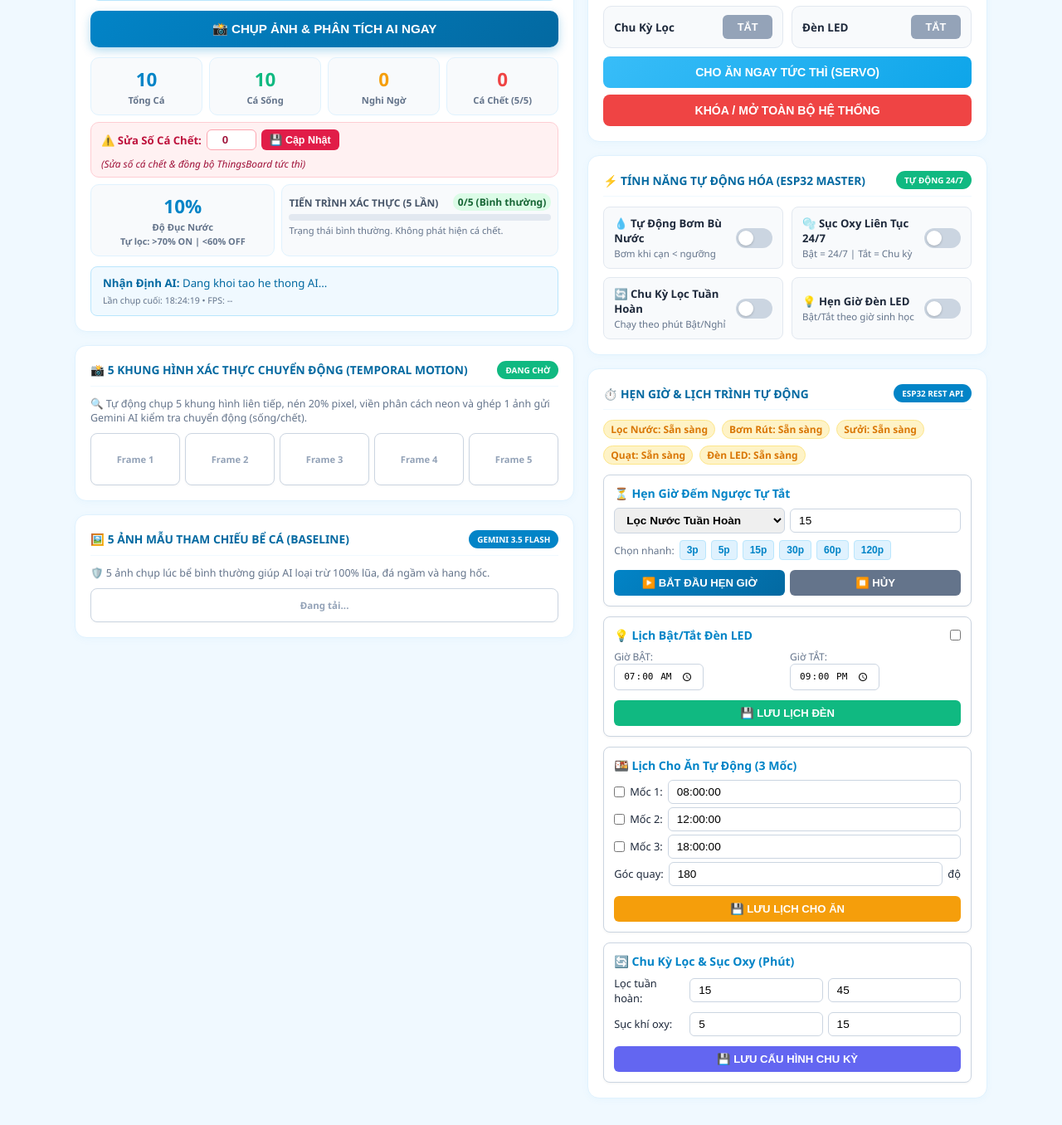
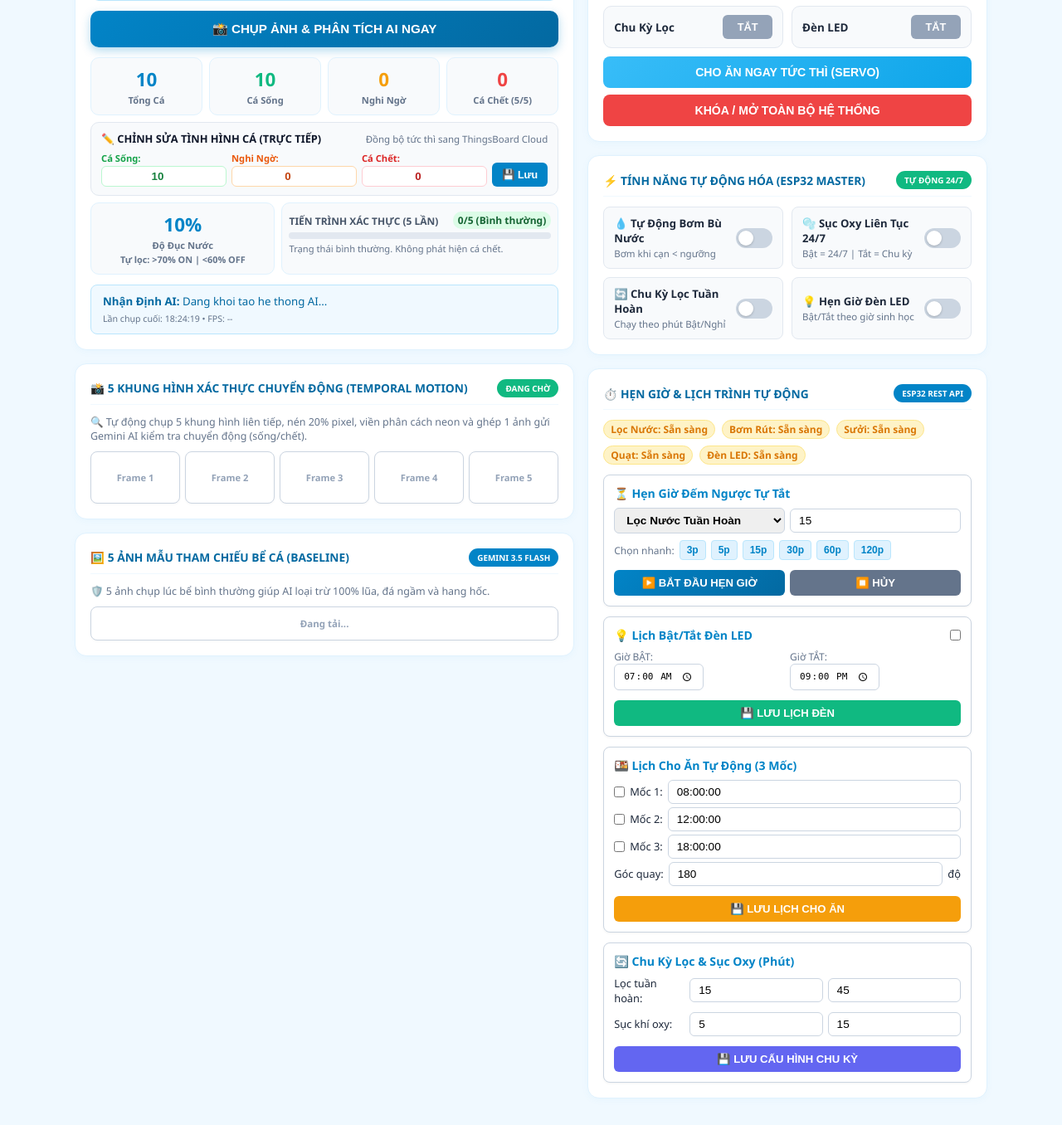
Before and after one commit to talkwitht21-stack/HE_THONG_BE_CA_SIC, a Flask app: page / in a window 1280 px wide. Shown: the part 712-2068 px from the top of the page at 83% size. Run offline with Flask 3, Linux system fonts and the light colour scheme; data that the repository does not hold is empty.

Commit message:
feat(ui): nang cap thanh chinh sua tinh hinh ca (Song, Nghi Ngo, Chet) truc tiep tren man hinh chinh va tu dong xoa so ca nghi ngo khi da xac nhan chet

```diff
--- a/Python_Server/run_server.py
+++ b/Python_Server/run_server.py
@@ -199,13 +199,16 @@ def main():
                         shared_state["confirmed_dead_fish"] = confirmed_dead
 
                         if confirmed_dead > 0:
+                            shared_state["confirmed_dead_fish"] = confirmed_dead
+                            shared_state["suspected_dead_fish"] = 0 # XÓA NGHI NGỜ KHI ĐÃ XÁC NHẬN CHẾT
                             shared_state["verify_progress"] = f"5/5 (Xác nhận {confirmed_dead} cá chết)"
-                            print(f"[AI MOTION CONFIRMED] XAC NHAN 100% CO {confirmed_dead} CA CHET QUA 5 KHUNG HINH!")
+                            print(f"[AI MOTION CONFIRMED] XAC NHAN 100% CO {confirmed_dead} CA CHET QUA 5 KHUNG HINH (DA XOA NGHI NGO)!")
                             if telegram_bot and telegram_bot.enabled:
                                 telegram_bot.check_and_send_alert(motion_res)
                         else:
+                            shared_state["confirmed_dead_fish"] = 0
+                            shared_state["suspected_dead_fish"] = 0 # XÓA NGHI NGỜ KHI CÁ BƠI LẠI
                             shared_state["verify_progress"] = "0/5 (An toàn - Cá đã cử động qua 5 frames)"
-                            shared_state["suspected_dead_fish"] = 0
                             print("[AI MOTION SAFE] Ca da cu dong/boi loi qua 5 frames -> Xac nhan ca song khoe!")
 
                         # Đồng bộ ThingsBoard
--- a/Python_Server/web/app.py
+++ b/Python_Server/web/app.py
@@ -73,52 +73,73 @@ def create_app(video_stream, gemini_ai, esp32_client, shared_state, config_mgr=N
             "timestamp": time.time()
         })
 
+    @app.route("/api/update_fish_status", methods=["POST"])
     @app.route("/api/update_dead_fish", methods=["POST"])
-    def api_update_dead_fish():
+    def api_update_fish_status():
         data = request.get_json() or {}
-        if "dead_fish" in data:
-            try:
-                new_dead = max(0, int(data["dead_fish"]))
-                shared_state["confirmed_dead_fish"] = new_dead
-                shared_state["suspected_dead_fish"] = new_dead
+        try:
+            total = shared_state.get("total_fish_configured", 10)
 
-                total = shared_state.get("total_fish_configured", 10)
-                alive = max(0, total - new_dead)
+            dead = int(data.get("dead_fish", shared_state.get("confirmed_dead_fish", 0)))
+            dead = max(0, dead)
 
-                if new_dead > 0:
-                    shared_state["verify_progress"] = f"5/5 (Thủ công: {new_dead} cá chết)"
-                else:
-                    shared_state["verify_progress"] = "0/5 (An toàn - Đã reset thủ công)"
+            suspected = int(data.get("suspected_fish", data.get("suspected_dead_fish", shared_state.get("suspected_dead_fish", 0))))
+            suspected = max(0, suspected)
 
-                cur_ai = shared_state.get("ai_result", {})
-                cur_ai["dead_fish"] = new_dead
-                cur_ai["confirmed_dead_fish"] = new_dead
-                cur_ai["alive_fish"] = alive
-                cur_ai["summary"] = f"Người dùng đã điều chỉnh thủ công số cá chết: {new_dead} con."
-                shared_state["ai_result"] = cur_ai
+            if "total_fish" in data:
+                total = max(1, int(data["total_fish"]))
+                shared_state["total_fish_configured"] = total
+                if config_mgr:
+                    config_mgr.set("aquarium", "total_fish", total)
 
-                if mqtt_ai and mqtt_ai.enabled:
-                    ai_telemetry = {
-                        "total_fish": total,
-                        "alive_fish": alive,
-                        "dead_fish": new_dead,
-                        "water_turbidity": cur_ai.get("water_turbidity", 15),
-                        "summary": cur_ai.get("summary", ""),
-                        "ai_engine": cur_ai.get("ai_engine", "Gemini 3.5 Flash"),
-                        "is_alert": (new_dead > 0)
-                    }
-                    mqtt_ai.publish_ai_telemetry(ai_telemetry, fps=video_stream.actual_fps if video_stream else 0.0)
+            if "alive_fish" in data:
+                alive = max(0, int(data["alive_fish"]))
+                total = max(alive + dead, total)
+                shared_state["total_fish_configured"] = total
+                if config_mgr:
+                    config_mgr.set("aquarium", "total_fish", total)
+            else:
+                alive = max(0, total - dead)
 
-                return jsonify({
-                    "status": "success",
-                    "dead_fish": new_dead,
+            shared_state["confirmed_dead_fish"] = dead
+            shared_state["suspected_dead_fish"] = suspected
+
+            if dead > 0:
+                shared_state["verify_progress"] = f"5/5 (Thủ công: {dead} cá chết)"
+            elif suspected > 0:
+                shared_state["verify_progress"] = f"1/5 (Thủ công: {suspected} nghi ngờ)"
+            else:
+                shared_state["verify_progress"] = "0/5 (An toàn - Đã reset thủ công)"
+
+            cur_ai = shared_state.get("ai_result", {})
+            cur_ai["dead_fish"] = dead
+            cur_ai["confirmed_dead_fish"] = dead
+            cur_ai["alive_fish"] = alive
+            cur_ai["summary"] = f"Người dùng đã điều chỉnh thủ công: {alive} cá sống, {suspected} nghi ngờ, {dead} cá chết."
+            shared_state["ai_result"] = cur_ai
+
+            if mqtt_ai and mqtt_ai.enabled:
+                ai_telemetry = {
+                    "total_fish": total,
                     "alive_fish": alive,
-                    "total_fish": total,
-                    "message": f"Đã cập nhật số cá chết thành {new_dead} con thành công!"
-                })
-            except Exception as e:
-                return jsonify({"status": "error", "message": str(e)}), 400
-        return jsonify({"status": "error", "message": "Thieu tham so dead_fish"}), 400
+                    "dead_fish": dead,
+                    "water_turbidity": cur_ai.get("water_turbidity", 15),
+                    "summary": cur_ai.get("summary", ""),
+                    "ai_engine": cur_ai.get("ai_engine", "Gemini 3.5 Flash"),
+                    "is_alert": (dead > 0)
+                }
+                mqtt_ai.publish_ai_telemetry(ai_telemetry, fps=video_stream.actual_fps if video_stream else 0.0)
+
+            return jsonify({
+                "status": "success",
+                "total_fish": total,
+                "alive_fish": alive,
+                "suspected_fish": suspected,
+                "dead_fish": dead,
+                "message": f"Đã cập nhật tình hình cá: {alive} Sống | {suspected} Nghi ngờ | {dead} Chết!"
+            })
+        except Exception as e:
+            return jsonify({"status": "error", "message": str(e)}), 400
 
     @app.route("/api/instant_analyze", methods=["POST", "GET"])
     def api_instant_analyze():
--- a/Python_Server/web/templates/index.html
+++ b/Python_Server/web/templates/index.html
@@ -450,15 +450,28 @@
               <div class="ai-box"><div class="ai-val" id="ai-dead" style="color:#ef4444">0</div><div class="ai-lbl">Cá Chết (5/5)</div></div>
             </div>
 
-            <!-- THANH ĐIỀU CHỈNH SỐ CÁ CHẾT TRỰC TIẾP TRÊN MÀN HÌNH CHÍNH (KHÔNG CẦN VÀO CÀI ĐẶT) -->
-            <div style="background:#fff1f2;border:1px solid #fecdd3;border-radius:10px;padding:8px 12px;margin-top:8px;display:flex;align-items:center;justify-content:space-between;gap:8px;flex-wrap:wrap">
-              <div style="display:flex;align-items:center;gap:6px">
-                <span style="font-size:0.82em;font-weight:bold;color:#be123c">⚠️ Sửa Số Cá Chết:</span>
-                <input type="number" id="quick-inp-dead" min="0" value="0" style="width:60px;padding:4px 6px;border:1px solid #fda4af;border-radius:6px;font-weight:bold;color:#9f1239;text-align:center">
-                <button onclick="updateManualDeadFish()" style="background:#e11d48;color:white;border:none;padding:5px 10px;border-radius:6px;font-size:0.78em;font-weight:bold;cursor:pointer">💾 Cập Nhật</button>
+            <!-- THANH ĐIỀU CHỈNH TÌNH HÌNH CÁ TRỰC TIẾP TRÊN MÀN HÌNH CHÍNH (SỐNG - NGHI NGỜ - CHẾT) -->
+            <div style="background:#f8fafc;border:1px solid #e2e8f0;border-radius:10px;padding:10px 12px;margin-top:8px">
+              <div style="display:flex;justify-content:space-between;align-items:center;margin-bottom:6px">
+                <strong style="font-size:0.8em;color:#0f172a;text-transform:uppercase">✏️ Chỉnh Sửa Tình Hình Cá (Trực Tiếp)</strong>
+                <span style="font-size:0.72em;color:#64748b">Đồng bộ tức thì sang ThingsBoard Cloud</span>
               </div>
-              <div style="font-size:0.74em;color:#9f1239">
-                <i>(Sửa số cá chết & đồng bộ ThingsBoard tức thì)</i>
+              <div style="display:grid;grid-template-columns: 1fr 1fr 1fr auto; gap:6px; align-items:center">
+                <div>
+                  <div style="font-size:0.7em;font-weight:bold;color:#16a34a;margin-bottom:2px">Cá Sống:</div>
+                  <input type="number" id="quick-inp-alive" min="0" value="10" style="width:100%;padding:4px 6px;border:1px solid #bbf7d0;border-radius:6px;font-weight:bold;color:#15803d;text-align:center">
+                </div>
+                <div>
+                  <div style="font-size:0.7em;font-weight:bold;color:#ea580c;margin-bottom:2px">Nghi Ngờ:</div>
+                  <input type="number" id="quick-inp-suspected" min="0" value="0" style="width:100%;padding:4px 6px;border:1px solid #fed7aa;border-radius:6px;font-weight:bold;color:#c2410c;text-align:center">
+                </div>
+                <div>
+                  <div style="font-size:0.7em;font-weight:bold;color:#dc2626;margin-bottom:2px">Cá Chết:</div>
+                  <input type="number" id="quick-inp-dead" min="0" value="0" style="width:100%;padding:4px 6px;border:1px solid #fecdd3;border-radius:6px;font-weight:bold;color:#b91c1c;text-align:center">
+                </div>
+                <div style="display:flex;align-items:flex-end">
+                  <button onclick="updateManualFishStatus()" style="background:#0284c7;color:white;border:none;padding:6px 12px;border-radius:6px;font-size:0.78em;font-weight:bold;cursor:pointer;height:29px;margin-top:14px;white-space:nowrap">💾 Lưu</button>
+                </div>
               </div>
             </div>
 
@@ -1403,6 +1416,14 @@
           document.getElementById('ai-alive').textContent = alive;
           if (document.getElementById('ai-suspected')) document.getElementById('ai-suspected').textContent = suspected;
           document.getElementById('ai-dead').textContent = confirmedDead;
+          let quickInpAlive = document.getElementById('quick-inp-alive');
+          if (quickInpAlive && document.activeElement !== quickInpAlive) {
+            quickInpAlive.value = alive;
+          }
+          let quickInpSusp = document.getElementById('quick-inp-suspected');
+          if (quickInpSusp && document.activeElement !== quickInpSusp) {
+            quickInpSusp.value = suspected;
+          }
           let quickInpDead = document.getElementById('quick-inp-dead');
           if (quickInpDead && document.activeElement !== quickInpDead) {
             quickInpDead.value = confirmedDead;
```
